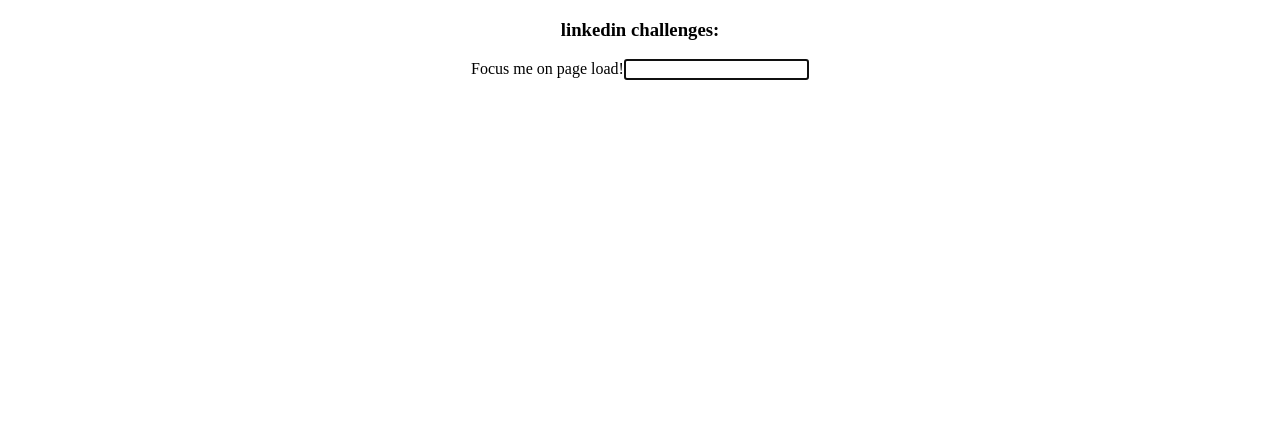
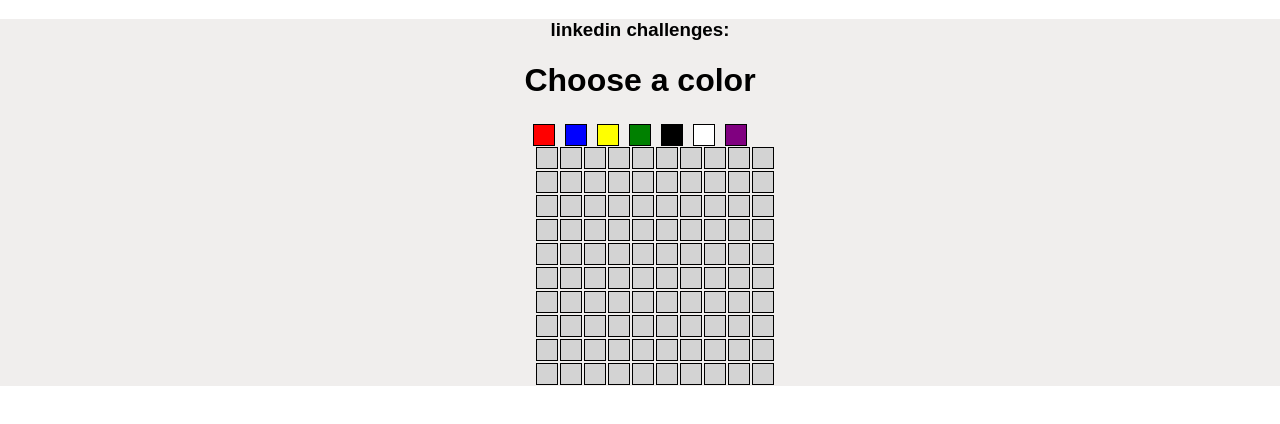
Before and after one commit to OrelAlon/linkedin-challenges, a React (Create React App) app: page / in a window 1280 px wide. Shown: the top 424 px of the page. Built offline with nearby package versions, Linux system fonts and the light colour scheme.

Commit message:
usecontext again

```diff
--- a/src/App.css
+++ b/src/App.css
@@ -1,5 +1,6 @@
 .App {
   text-align: center;
+  background-color: rgb(240, 238, 237);
 }
 
 .App-logo {
@@ -39,3 +40,96 @@
 .box {
   border: solid wheat 2px;
 }
+html,
+body {
+  font-family: sans-serif;
+}
+
+.page {
+  height: 100vh;
+  width: 100vw;
+  display: flex;
+  align-items: center;
+  justify-content: center;
+}
+
+.dark-mode {
+  background-color: #171717;
+}
+
+button {
+  padding: 10px;
+  margin: 5px;
+  outline: none;
+  border: 2px solid white;
+}
+
+.dark-mode-button {
+  border: 2px solid white;
+  color: white;
+  background-color: #171717;
+}
+
+.light-mode-button {
+  border: 2px solid #171717;
+  color: #171717;
+  background-color: white;
+}
+
+body {
+  padding: 0px;
+  margin: 0px;
+}
+
+input,
+label {
+  display: block;
+  margin: 8px auto;
+}
+
+input {
+  padding: 8px;
+  width: 300px;
+}
+
+input[type="submit"] {
+  width: 100px;
+}
+
+.dog-pics {
+  display: flex;
+  flex-direction: column;
+  align-items: center;
+  justify-content: center;
+  margin-top: 50px;
+}
+
+.dog-pics img {
+  width: 500px;
+  height: 400px;
+  object-fit: contain;
+}
+
+h1 {
+  text-align: center;
+}
+
+.items {
+  padding-left: 15px;
+}
+
+.cart {
+  display: flex;
+  flex-direction: row;
+  justify-content: space-around;
+}
+
+.total {
+  margin: 0 auto;
+  text-align: center;
+}
+
+button {
+  margin: 0 5px;
+  border: solid 1px black;
+}
--- a/src/App.js
+++ b/src/App.js
@@ -19,6 +19,8 @@ import ColorPicker from "./ColorPicker/ColorPicker";
 import PixelArt from "./PixelArt/PixelArt";
 import { SimpleCalculator } from "./SimpleCalculator/SimpleCalculator";
 import FocusInput from "./FocusInput/FocusInput";
+import ShoppingCart from "./ShoppingCart/ShoppingCart";
+import PixelArt2 from "./PixelArt2/PixelArt2";
 
 function App() {
   return (
@@ -36,7 +38,10 @@ function App() {
       {/* <ColorPicker /> */}
       {/* <PixelArt /> */}
       {/* <SimpleCalculator /> */}
-      <FocusInput />
+      {/* <FocusInput /> */}
+
+      {/* <ShoppingCart /> */}
+      <PixelArt2 />
       {/*  */}
       {/* <CounterOne /> */}
       {/* <CounterTwo /> */}
--- /dev/null
+++ b/src/PixelArt2/PixelArt2.js
@@ -0,0 +1,68 @@
+import { useContext, useState, createContext } from "react";
+
+const ColorContext = createContext({
+  color: "lightGrey",
+  setColor: () => {},
+});
+
+function ColorPicker() {
+  const { setColor } = useContext(ColorContext);
+  const colors = ["red", "blue", "yellow", "green", "black", "white", "purple"];
+  return (
+    <div>
+      <h1>Choose a color</h1>
+      {colors.map((color) => (
+        <button
+          key={color}
+          style={{ backgroundColor: color }}
+          onClick={() => setColor(color)}
+        />
+      ))}
+    </div>
+  );
+}
+
+function Pixel() {
+  const { color } = useContext(ColorContext);
+  const [pixelColor, setPixelColor] = useState("lightGrey");
+
+  return (
+    <div
+      onClick={() => setPixelColor(color)}
+      style={{
+        height: "20px",
+        width: "20px",
+        backgroundColor: pixelColor,
+        margin: "1px",
+        border: "solid black 1px",
+      }}
+    />
+  );
+}
+
+function Pixels() {
+  const pixels = [];
+  for (let i = 0; i < 100; i++) pixels.push(<Pixel key={i} />);
+  return (
+    <div
+      style={{
+        display: "grid",
+        gridTemplateColumns: "repeat(10, 1fr)",
+        width: "210px",
+        margin: "0 auto",
+      }}
+    >
+      {pixels}
+    </div>
+  );
+}
+
+export default function PixelArt2() {
+  const [color, setColor] = useState("lightGrey");
+  return (
+    <ColorContext.Provider value={{ color, setColor }}>
+      <ColorPicker />
+      <Pixels />
+    </ColorContext.Provider>
+  );
+}
--- /dev/null
+++ b/src/ShoppingCart/ShoppingCart.js
@@ -0,0 +1,93 @@
+import { useState } from "react";
+
+const items = [
+  {
+    name: "apple",
+    price: 0.39,
+  },
+  {
+    name: "banana",
+    price: 0.79,
+  },
+  {
+    name: "cherry tomatoes",
+    price: 3.99,
+  },
+];
+
+function ShoppingCart() {
+  const [cart, setCart] = useState([]);
+
+  const addToCart = (item) => {
+    const cartCopy = [...cart];
+    const itemInCart = cartCopy.find((i) => item.name === i.name);
+    if (itemInCart) {
+      itemInCart.quantity += 1;
+      setCart(cartCopy);
+    } else {
+      setCart((prevCart) => [...prevCart, { ...item, quantity: 1 }]);
+    }
+  };
+
+  const increase = (name) => {
+    const cartCopy = [...cart];
+    const item = cartCopy.find((i) => i.name === name);
+    item.quantity += 1;
+    setCart(cartCopy);
+  };
+
+  const decrease = (name) => {
+    let cartCopy = [...cart];
+    const item = cartCopy.find((i) => i.name === name);
+    if (item.quantity > 1) {
+      item.quantity -= 1;
+    } else {
+      cartCopy = cartCopy.filter((i) => i.name !== name);
+    }
+    setCart(cartCopy);
+  };
+
+  return (
+    <div>
+      <h1>Shopping Cart</h1>
+      <div className='cart'>
+        <div className='items'>
+          <h2>Items</h2>
+          {items.map((item) => (
+            <div key={item.name}>
+              <h3>{item.name}</h3>
+              <p>${item.price}</p>
+              <button onClick={() => addToCart(item)}>Add to Cart</button>
+            </div>
+          ))}
+        </div>
+        <div>
+          <h2>Cart</h2>
+          {cart.length > 0 ? (
+            cart.map((item) => (
+              <div key={item.name}>
+                <h3>{item.name}</h3>
+                <p>
+                  <button onClick={() => decrease(item.name)}>-</button>
+                  {item.quantity}
+                  <button onClick={() => increase(item.name)}>+</button>
+                </p>
+                <p>Subtotal: ${(item.quantity * item.price).toFixed(2)}</p>
+              </div>
+            ))
+          ) : (
+            <p>Add an item to your cart</p>
+          )}
+        </div>
+      </div>
+      <div className='total'>
+        <h2>
+          Total: $
+          {cart.reduce((acc, i) => acc + i.quantity * i.price, 0).toFixed(2)}
+        </h2>
+      </div>
+    </div>
+  );
+}
+
+export default ShoppingCart;
--- a/src/SimpleCalculator/SimpleCalculator.js
+++ b/src/SimpleCalculator/SimpleCalculator.js
@@ -23,7 +23,6 @@ function reducer(state, action) {
     default:
   }
 }
-console.log(initialState);
 
 export const SimpleCalculator = () => {
   const numbers = [0, 1, 2, 3, 4, 5, 6, 7, 8, 9];
```
